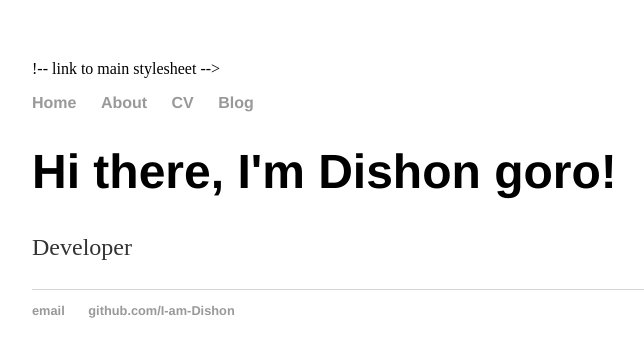
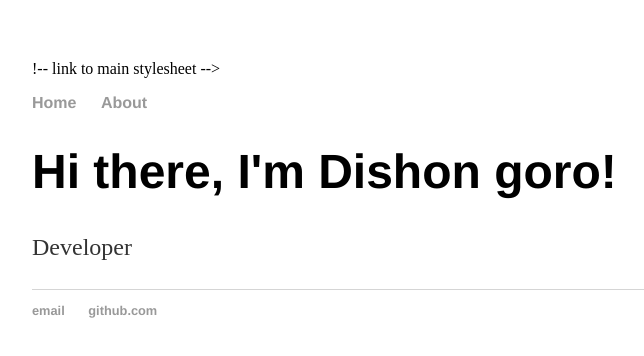
Before and after one commit to I-am-Dishon/I-am-Dishon.github.io, a plain HTML site: page index.html in a window 1280 px wide. Shown: the whole page, without its empty margins (160-804 px from the left). Drawn offline with Linux system fonts and the light colour scheme.

Commit message:
Update index.html

```diff
--- a/index.html
+++ b/index.html
@@ -10,8 +10,8 @@
     		<ul>
         		<li><a href="/">Home</a></li>
 	        	<li><a href="/about">About</a></li>
-        		<li><a href="/cv">CV</a></li>
-        		<li><a href="/blog">Blog</a></li>
+<!--         		<li><a href="/cv">CV</a></li> -->
+<!--         		<li><a href="/blog">Blog</a></li> -->
     		</ul>
 		</nav>
 		<div class="container">
@@ -23,7 +23,7 @@
 		<footer>
     		<ul>
         		<li><a href="mailto:goro.dishon@gmail.com">email</a></li>
-        		<li><a href="https://github.com/hankquinlan">github.com/I-am-Dishon</a></li>
+        		<li><a href="https://github.com/I-am-Dishon">github.com</a></li>
 			</ul>
 		</footer>
 	</body>
```
